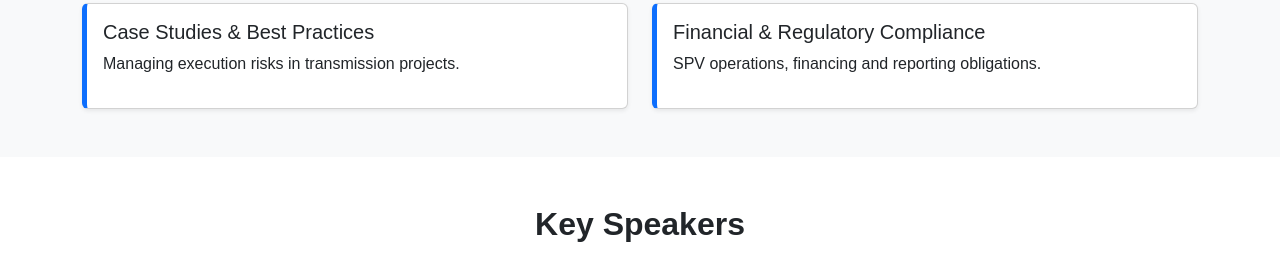
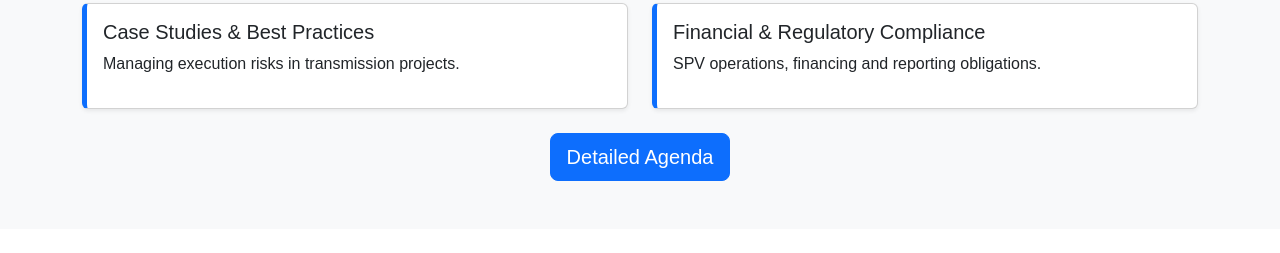
Before and after one commit to MSETCLTbcb/tbcbsummit2026, a plain HTML site: page index.html in a window 1280 px wide. Shown: the part 1099-1352 px from the top of the page. Drawn offline with nearby package versions, Linux system fonts and the light colour scheme.

Commit message:
Update index.html

```diff
--- a/index.html
+++ b/index.html
@@ -157,6 +157,17 @@
 
     </div>
   </div>
+  <div class="text-center mt-4">
+
+  <a href="documents/agenda.pdf"
+     class="btn btn-primary btn-lg"
+     target="_blank">
+
+     Detailed Agenda
+
+  </a>
+
+</div>
 </section>
 
 <!-- SPEAKERS -->
```
